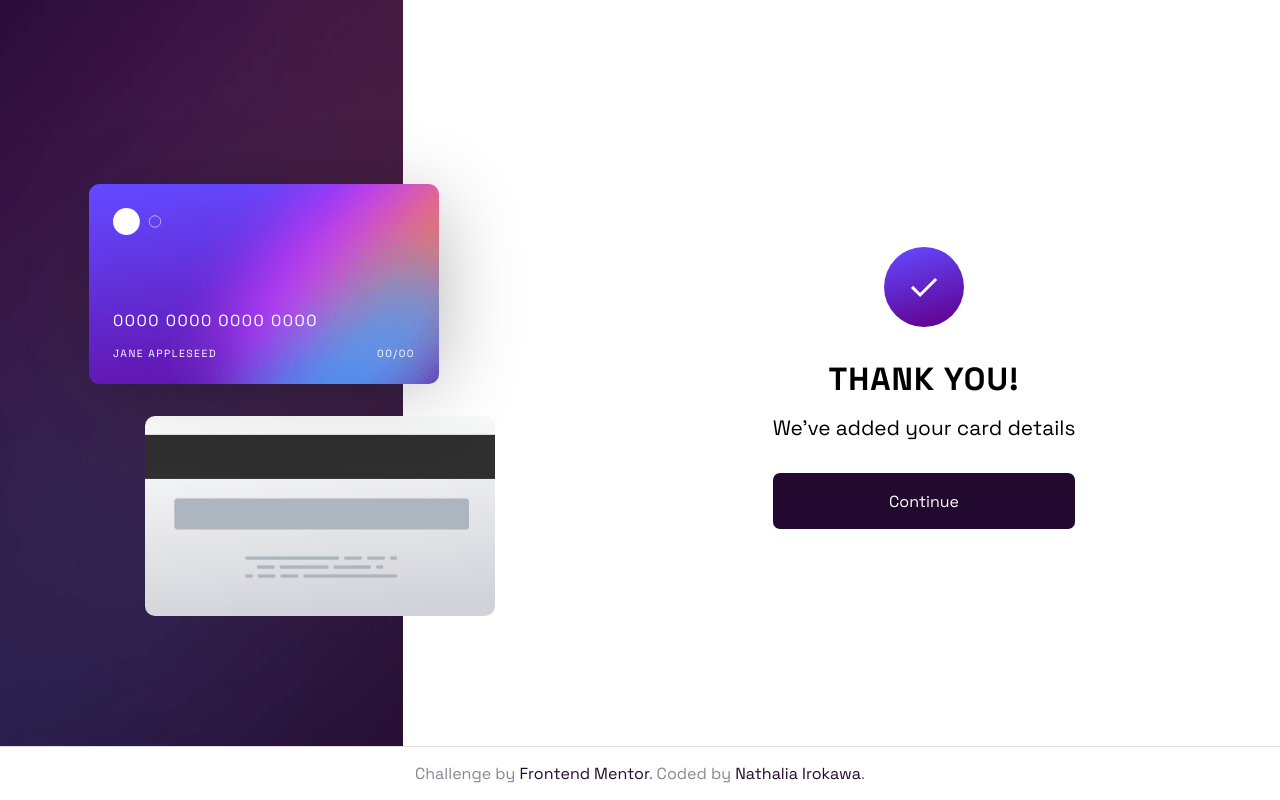
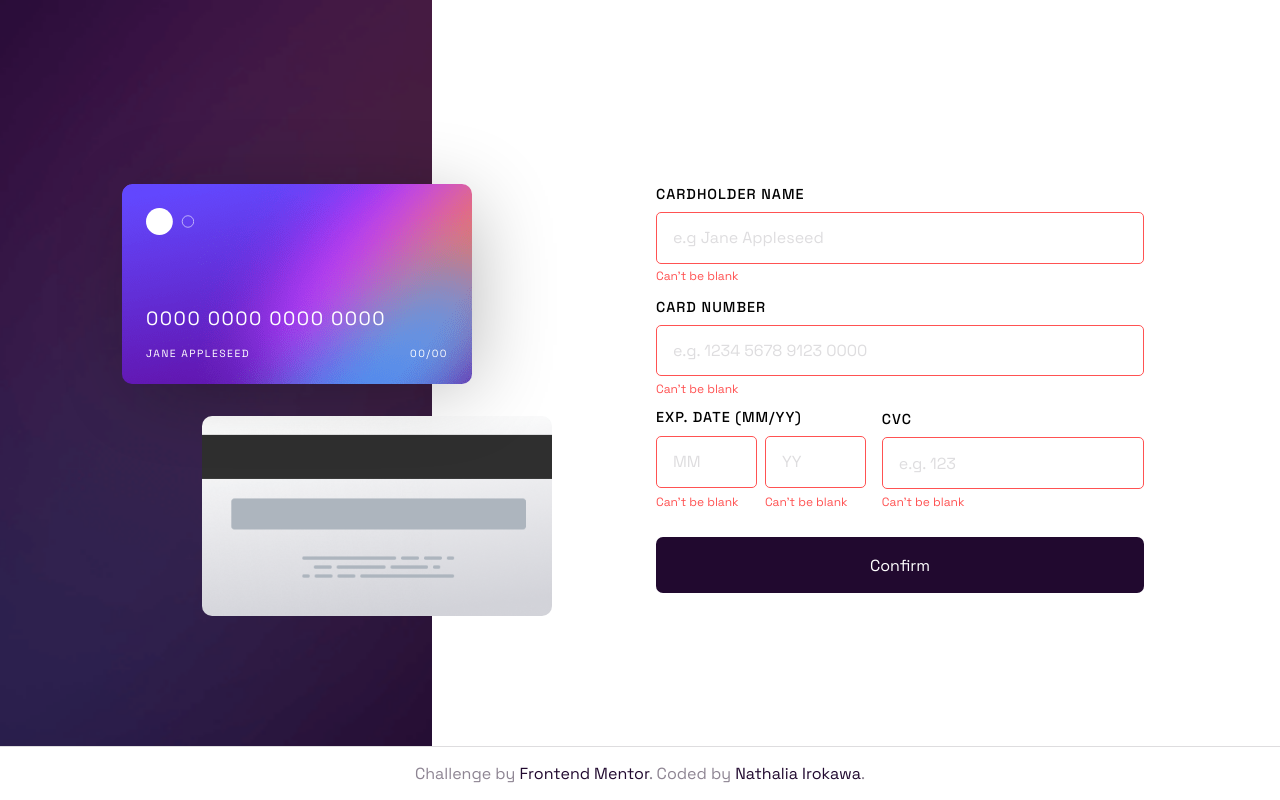
Before and after one commit to nathaliaif/interactive-card-details, a plain HTML site: page index.html in a window 1280 px wide. Both pictures are taken after a click on the link "Confirm". Drawn offline with nearby package versions, Linux system fonts and the light colour scheme.

Commit message:
feat: add error message when user types invalid value

```diff
--- a/index.html
+++ b/index.html
@@ -45,25 +45,36 @@
   <main>
     <div class="main-container">
       <form action="" class="form-card">
+        <div class="form-card__areas">
           <label for="cardholder-name">Cardholder Name</label>
-        <input type="text" id="cardholder-name" placeholder="e.g Jane Appleseed">
-        <!-- <span class="error-message" id="error-cardholder-name">wrong</span> -->
+          <input type="text" id="cardholder-name" placeholder="e.g Jane Appleseed" maxlength="50">
+          <span class="error-message" id="error-cardholder-name"></span>
+        </div>
 
+        <div class="form-card__areas">
           <label for="card-number">Card Number</label>
-        <input type="text" pattern="[0-9\s]{13,19}" id="card-number" placeholder="e.g. 1234 5678 9123 0000" class="form-card__input-number" maxlength="16">
-        <!-- <span class="error-message" id="error-card-number">mas</span> -->
+          <input type="text" pattern="[0-9\s]{16}" id="card-number" placeholder="e.g. 1234 5678 9123 0000" class="form-card__input-number" maxlength="16">
+          <span class="error-message" id="error-card-number"></span>
+        </div>
 
+        <div class="form-card__areas">
           <div class="form__double-info">
             <div class="form__double-info__expiration">
               <label id="card-expiration">Exp. Date (MM/YY)</label>
-            <input type="text" id="expiration-month" placeholder="MM" maxlength="2" aria-labelledby="card-expiration" class="form-card__input-number">
-            <input type="text" id="expiration-year" placeholder="YY" maxlength="2" aria-labelledby="card-expiration" class="form-card__input-number">
-            <!-- <span class="error-message" id="error-expiration">fgf</span> -->
+              <div class="form-card__areas">
+                <input type="text" id="expiration-month" pattern="\d{2}" placeholder="MM" maxlength="2" aria-labelledby="card-expiration" class="form-card__input-number">
+                <span class="error-message" id="error-expiration-month"></span>
               </div>
-          <div class="form__double-info__cvc">
+              <div class="form-card__areas">
+                <input type="text" id="expiration-year" pattern="\d{2}" placeholder="YY" maxlength="2" aria-labelledby="card-expiration" class="form-card__input-number">
+                <span class="error-message" id="error-expiration-year"></span>
+              </div>
+            </div>
+            <div class="form__double-info__cvc form-card__areas">
               <label for="card-cvc">CVC</label>
-            <input type="text" id="card-cvc" placeholder="e.g. 123" maxlength="3" class="form-card__input-number">
-            <!-- <span class="error-message" id="error-cvc"></span> -->
+              <input type="text" id="card-cvc" pattern="\d{3}" placeholder="e.g. 123" maxlength="3" class="form-card__input-number">
+              <span class="error-message" id="error-card-cvc"></span>
+            </div>
           </div>
         </div>
 
@@ -75,7 +86,7 @@
          <img src="./images/icon-complete.svg" alt="">
         <h1>Thank you!</h1>
         <p>We've added your card details</p>
-        <a class="button" id="btn-continue">Continue</a>
+        <a class="button" id="btn-continue"><span>Continue</span></a>
        </div>
     </div>
   </main>
--- a/script.js
+++ b/script.js
@@ -6,6 +6,7 @@ const cardMain = document.querySelector('.card-main');
 
 const formContainer = document.querySelector('form');
 const continueContainer = document.querySelector('.complete-container');
+const errorMessageList = document.querySelectorAll('.error-message');
 
 const btnConfirm = document.getElementById('btn-confirm');
 const btnContinue = document.getElementById('btn-continue');
@@ -122,9 +123,57 @@ inputCvc.addEventListener('blur', () => {
   cardMain.classList.remove('flipped');
 });
 
+function clearAllErrorMessages() {
+  errorMessageList.forEach(item => {
+    item.style.display = 'none';
+    item.textContent = '';
+  })
+
+  inputList.forEach(item => {
+    item.classList.remove('error');
+  })
+}
 
 // ---- Verify text inputs ----
 btnConfirm.addEventListener('click', () => {
+  let isInputsValid = true;
+
+  // Checks each input for invalid value
+  inputList.forEach(item => {
+    const errorMessage = Array.from(errorMessageList).find(em => em.id === `error-${item.id}`);
+
+    if (item.value === ''){
+      showMessage('blank');
+    } else if (item.validity.patternMismatch && item.id !== 'cardholder-name') {
+      showMessage('charNumber');
+    } else {
+      clearMessage();
+    }
+
+    function showMessage(type){
+      const messageType = {
+        blank: "Can't be blank",
+        charNumber: "Number is invalid",
+      }
+
+      errorMessage.style.display = 'block';
+      errorMessage.textContent = messageType[type];
+      item.classList.add('error');
+      isInputsValid = false;
+    }
+
+    function clearMessage() {
+      errorMessage.style.display = 'none';
+      errorMessage.textContent = '';
+      item.classList.remove('error');
+    }
+  })
+
+  // Runs if all inputs are valid
+  if (isInputsValid){
+    clearAllErrorMessages();
+
+    // Animation change contnet
     gsap.fromTo(formContainer, {opacity: 1}, {duration: 0.5, opacity: 0, ease: 'power3.out'});
 
     setTimeout(() => {
@@ -132,11 +181,13 @@ btnConfirm.addEventListener('click', () => {
       formContainer.style.display = 'none';
       continueContainer.style.display = 'flex';
       }, 400)
+  }
+
 })
 
 btnContinue.addEventListener('click', () => {
   inputList.forEach(input => {
-    input.textContent = '';
+    input.value = '';
     displayBackToDefault(input);
   })
 
--- a/style.css
+++ b/style.css
@@ -138,6 +138,12 @@ header {
     font-size: 1.1rem;
 }
 
+#card-front__cardholder-name {
+    max-width: 250px;
+    word-break: break-all;
+    overflow-x: hidden;
+}
+
 .card-front__info {
     display: flex;
     justify-content: space-between;
@@ -163,10 +169,14 @@ main {
 .form-card {
     display: flex;
     flex-direction: column;
+    row-gap: 2.1rem;
+}
+
+.form-card__areas {
+    position: relative;
 }
 
 .form-card label {
-    margin-top: 1rem;
     font-size: 0.9rem;
     font-weight: 500;
     letter-spacing: 1px;
@@ -174,11 +184,12 @@ main {
 }
 
 .form-card input {
+    position: relative;
     width: 100%;
     border: 1px solid var(--light-gray);
     border-radius: 5px;
     padding: 1rem;
-    margin: 0.5rem 0 1rem 0;
+    margin: 0.5rem 0 0 0;
     font-size: 1rem;
     transition: 0.3s;
 
@@ -190,6 +201,10 @@ main {
     &:focus {
         border: 1px solid var(--dark-violet);
     }
+}
+
+.form-card input.error {
+    border: 1px solid var(--red);
 }
 
 .form__double-info {
@@ -268,20 +283,16 @@ main {
     }
 }
 
-/* .error-message {
+.error-message {
+    display: none;
+    position: absolute;
+    left: 0;
+    bottom: -1.8rem;
     color: var(--red);
     font-size: 12px;
-    margin: 0.5rem 0 1.5rem 0;
     height: 1.5rem;
-    visibility: visible;
-    opacity: 1;
     transition: 0.3s ease;
 }
-
-.error-message.visible {
-    visibility: visible;
-    opacity: 1;
-} */
 
 /* ---- Complete Container ---- */
 
@@ -351,6 +362,10 @@ main {
         margin-right: 5rem;
     }
 
+    #card-front__card-number {
+        font-size: 1.2rem;
+    }
+
     main {
         margin-top: 3rem;
         padding: 2rem 2rem 3.5rem 2rem;
@@ -374,13 +389,14 @@ main {
         position: absolute;
         left: 0;
         height: 100vh;
-        width: 70%;
+        width: 75%;
     }
 
     .cards-container {
         position: relative;
         display: flex;
         flex-direction: column-reverse;
+        align-items: flex-end;
         row-gap: 2rem;
         padding: 0;
     }
@@ -398,7 +414,7 @@ main {
 
     .card-main {
         top: 0;
-        margin-right: 13rem;
+        margin-right: 8rem;
     }
 
     .card-main__back {
@@ -416,7 +432,7 @@ main {
         display: flex;
         align-items: center;
         margin: 0;
-        padding-left: 8rem;
+        padding-left: 5rem;
     }
 
     .main-container {
@@ -425,10 +441,21 @@ main {
         width: 600px;
     }
 
+    .form-card {
+        display: flex;
+        flex-direction: column;
+        row-gap: 2rem;
+    }
 
     .form-card input {
-        margin: 0.5rem 0 1.2rem 0;
+        padding: 0.9rem 1rem;
+        margin: 0.5rem 0 0 0;
     }
+
+    .error-message {
+        bottom: -1.8rem;
+    }
+
 
     .complete-container{
         left: 0;
```
Lines whose indentation alone changed are shown as unchanged.
